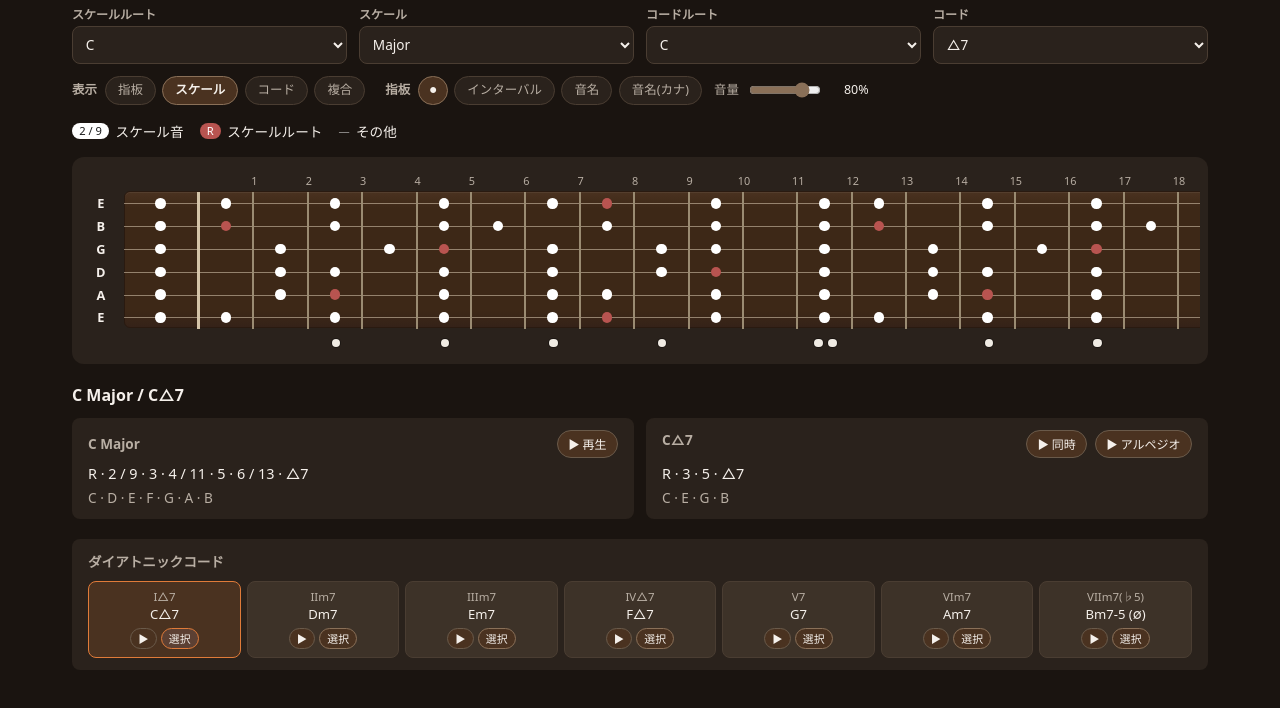
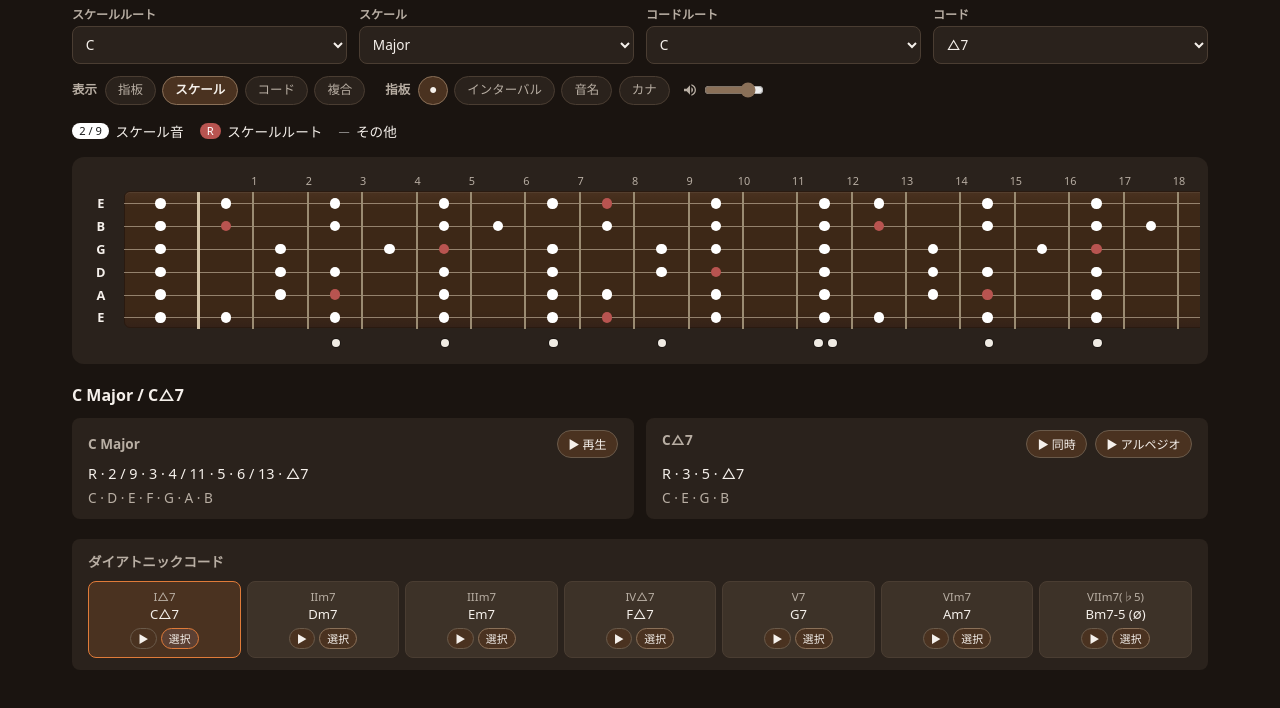
Before and after one commit to YoshiyukiKumon/Guitar-Fletboard-Visualization, a website built with Vite: page index.html in a window 1280 px wide. Shown: the part 58-766 px from the top of the page. Built offline with nearby package versions, Linux system fonts and the light colour scheme.

Commit message:
スマホ向けに指板ツール行のレイアウトをコンパクト化。
- 音名(カナ)タブの表示を「カナ」に短縮（aria-label は全称のまま）。
- 音量をスピーカーアイコン＋短いスライダーに変更し、% 表示を削除。
- 狭い画面向けにツール行の CSS を調整。

```diff
--- a/scripts/verify-ui.mjs
+++ b/scripts/verify-ui.mjs
@@ -380,7 +380,7 @@ async function runChecks(page) {
   assert(noteNameCount > 0, 'note mode should show pitch names like C');
 
   await page
-    .locator('.label-switcher .segment-switcher__btn', { hasText: '音名(カナ)' })
+    .locator('.label-switcher .segment-switcher__btn', { hasText: 'カナ' })
     .click();
   const kanaRoot = page.locator('.interval-capsule--scale-root').first();
   assert((await kanaRoot.textContent()) === 'ド', 'kana mode should show ド for C root');
--- a/src/domain/label-display-mode.ts
+++ b/src/domain/label-display-mode.ts
@@ -13,7 +13,7 @@ export const LABEL_DISPLAY_MODES: readonly LabelDisplayMode[] = [
 export const LABEL_MODE_LABELS: Record<LabelDisplayMode, string> = {
   interval: 'インターバル',
   note: '音名',
-  kana: '音名(カナ)',
+  kana: 'カナ',
   dot: '●',
 };
 
--- a/src/styles/main.css
+++ b/src/styles/main.css
@@ -211,9 +211,9 @@ body {
 }
 
 .app-controls__tools .volume-control {
-  flex: 0 1 auto;
+  flex: 0 0 auto;
   min-width: 0;
-  max-width: 11rem;
+  max-width: 7.5rem;
 }
 
 @media (min-width: 720px) {
@@ -282,36 +282,29 @@ body {
 .volume-control {
   display: flex;
   align-items: center;
-  gap: 0.35rem;
+  gap: 0.3rem;
   min-width: 0;
   line-height: 1;
 }
 
-.volume-control__label {
-  display: flex;
+.volume-control__icon {
+  display: inline-flex;
+  flex-shrink: 0;
   align-items: center;
-  gap: 0.5rem;
-  margin: 0;
-  font-size: 0.78rem;
-  line-height: 1;
   color: #b8aea3;
-  white-space: nowrap;
+}
+
+.volume-control__icon-svg {
+  display: block;
 }
 
 .volume-control__slider {
-  width: 4.5rem;
-  flex: 1 1 3.5rem;
-  min-width: 2.5rem;
-  max-width: 5.5rem;
+  width: 3.75rem;
+  flex: 0 1 auto;
+  min-width: 2.25rem;
+  max-width: 4.25rem;
   accent-color: #8a7058;
   cursor: pointer;
-}
-
-.volume-control__value {
-  font-size: 0.78rem;
-  color: #f5f0eb;
-  min-width: 2.5rem;
-  text-align: right;
 }
 
 .legend {
@@ -862,6 +855,21 @@ body {
     --nut-width: calc(var(--fret-col-width) + 1.1rem);
   }
 
+  .app-controls__tools .volume-control {
+    max-width: 5.25rem;
+  }
+
+  .volume-control__slider {
+    width: 2.5rem;
+    min-width: 2rem;
+    max-width: 2.75rem;
+  }
+
+  .app-controls__tools .segment-switcher__btn {
+    padding: 0.3rem 0.45rem;
+    font-size: 0.7rem;
+  }
+
   .interval-capsule {
     font-size: 0.52rem;
     padding: 0.08rem 0.35rem;
--- a/src/ui/app-shell.ts
+++ b/src/ui/app-shell.ts
@@ -312,6 +312,7 @@ function createLabelModeSwitcher(
     ariaLabel: '指板の表示',
     modes: LABEL_DISPLAY_MODES,
     labels: LABEL_MODE_LABELS,
+    buttonAriaLabels: { kana: '音名(カナ)' },
     active: activeMode,
     onChange,
   });
--- a/src/ui/segment-switcher.ts
+++ b/src/ui/segment-switcher.ts
@@ -3,6 +3,8 @@ export function createSegmentSwitcher<T extends string>(config: {
   ariaLabel: string;
   modes: readonly T[];
   labels: Record<T, string>;
+  /** ボタン表示より詳しい説明（アクセシビリティ用） */
+  buttonAriaLabels?: Partial<Record<T, string>>;
   active: T;
   onChange: (mode: T) => void;
 }): HTMLElement {
@@ -21,6 +23,10 @@ export function createSegmentSwitcher<T extends string>(config: {
     btn.setAttribute('role', 'tab');
     btn.setAttribute('aria-selected', mode === config.active ? 'true' : 'false');
     btn.textContent = config.labels[mode];
+    const buttonAria = config.buttonAriaLabels?.[mode];
+    if (buttonAria !== undefined) {
+      btn.setAttribute('aria-label', buttonAria);
+    }
     if (mode === config.active) {
       btn.classList.add('segment-switcher__btn--active');
     }
--- a/src/ui/volume-control.ts
+++ b/src/ui/volume-control.ts
@@ -5,10 +5,11 @@ export function createVolumeControl(
   const wrap = document.createElement('div');
   wrap.className = 'volume-control';
 
-  const label = document.createElement('label');
-  label.className = 'volume-control__label';
-  label.htmlFor = 'volume-slider';
-  label.textContent = '音量';
+  const icon = document.createElement('span');
+  icon.className = 'volume-control__icon';
+  icon.setAttribute('aria-hidden', 'true');
+  icon.innerHTML =
+    '<svg class="volume-control__icon-svg" viewBox="0 0 24 24" width="16" height="16" focusable="false"><path fill="currentColor" d="M3 10v4h4l5 5V5L7 10H3zm13.5 2c0-1.77-1.02-3.29-2.5-4.03v8.05c1.48-.74 2.5-2.26 2.5-4.02zM14 3.23v2.06c2.89.86 5 3.54 5 6.71s-2.11 5.85-5 6.71v2.06c4.01-.91 7-4.49 7-8.77s-2.99-7.86-7-8.77z"/></svg>';
 
   const slider = document.createElement('input');
   slider.type = 'range';
@@ -18,20 +19,21 @@ export function createVolumeControl(
   slider.max = '100';
   slider.step = '1';
   slider.value = String(volume);
+  slider.setAttribute('aria-label', '音量');
 
-  const valueLabel = document.createElement('span');
-  valueLabel.className = 'volume-control__value';
-  valueLabel.setAttribute('aria-live', 'polite');
-  valueLabel.textContent = `${volume}%`;
+  const syncSliderAria = (value: number): void => {
+    slider.setAttribute('aria-valuenow', String(value));
+    slider.setAttribute('aria-valuetext', `音量 ${value}`);
+  };
+  syncSliderAria(volume);
 
   slider.addEventListener('input', () => {
     const next = Number(slider.value);
-    valueLabel.textContent = `${next}%`;
+    syncSliderAria(next);
     onChange(next);
   });
 
-  label.appendChild(slider);
-  wrap.appendChild(label);
-  wrap.appendChild(valueLabel);
+  wrap.appendChild(icon);
+  wrap.appendChild(slider);
   return wrap;
 }
```
Also changed, not shown: docs/spec-note-spelling-rules.md (+1 -0 lines), docs/spec-web-migration-plan.md (+1 -1 lines).
